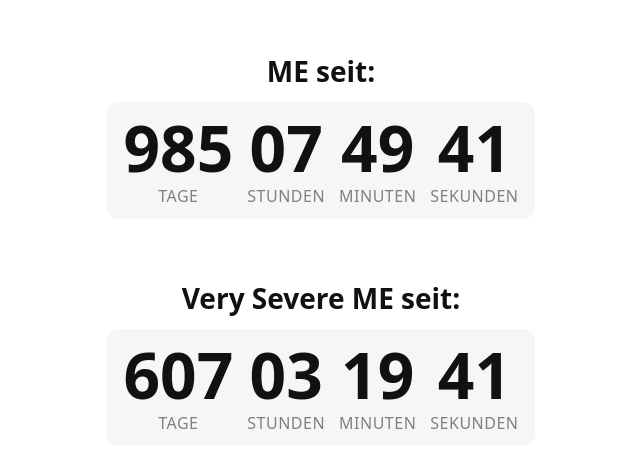
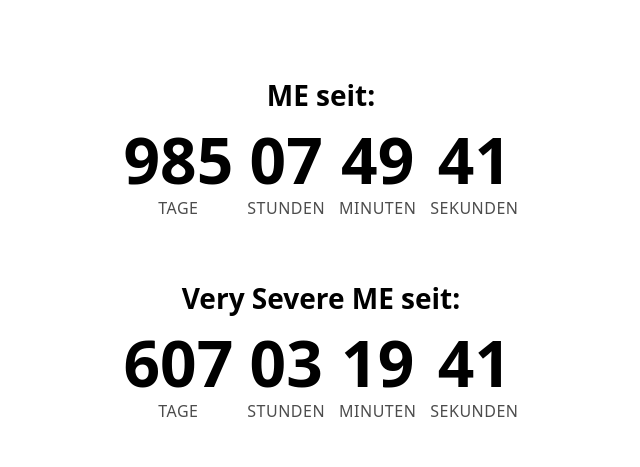
Before and after one commit to ConMe58/ME-Timer-, a plain HTML site: page index.html in a window 1280 px wide. Shown: the part 171-638 px from the top of the page, without its empty margins (319-959 px from the left). Drawn offline with Linux system fonts and the light colour scheme.

Commit message:
index.html aktualisieren

```diff
--- a/index.html
+++ b/index.html
@@ -1,39 +1,31 @@
-<!DOCTYPE html>
+ <!DOCTYPE html>
 <html lang="de">
 <head>
-  <meta charset="UTF-8" />
-  <meta name="viewport" content="width=device-width, initial-scale=1" />
+  <meta charset="UTF-8">
+  <meta name="viewport" content="width=device-width, initial-scale=1">
   <title>ME Timer</title>
 
-  <!-- Sagt Browsern, dass die Seite beides korrekt unterstützt -->
+  <!-- System-Theme berücksichtigen -->
   <meta name="color-scheme" content="light dark" />
-
-  <!-- Dynamische Adressleistenfarbe für Light/Dark -->
   <meta name="theme-color" media="(prefers-color-scheme: light)" content="#ffffff" />
-  <meta name="theme-color" media="(prefers-color-scheme: dark)"  content="#220000" />
+  <meta name="theme-color" media="(prefers-color-scheme: dark)"  content="#000000" />
 
   <style>
-    /* Basis: Variablen für Farben & Abstände */
     :root {
       --bg: #ffffff;
-      --fg: #111111;
-      --muted: rgba(0,0,0,0.6);
-      --gap: 60px;
-      --accent-bg: #f6f6f6;
+      --fg: #000000;
+      --muted: rgba(0,0,0,0.7);
     }
-    /* Automatisch Dark Theme, wenn Gerät dark nutzt */
     @media (prefers-color-scheme: dark) {
       :root {
-        --bg: #220000;          /* dein dunkles Rot-Braun */
+        --bg: #000000;
         --fg: #ffffff;
-        --muted: rgba(255,255,255,0.75);
-        --accent-bg: #2a0a0a;
+        --muted: rgba(255,255,255,0.7);
       }
     }
 
-    /* Grundlayout */
-    html, body { height: 100%; }
-    body {
+    html, body {
+      height: 100%;
       margin: 0;
       background: var(--bg);
       color: var(--fg);
@@ -42,26 +34,20 @@
       flex-direction: column;
       align-items: center;
       justify-content: center;
-      gap: var(--gap);
-      min-height: 100vh;
+      gap: 60px;
       padding: 20px;
       text-align: center;
     }
 
-    /* Blöcke */
     .block { display: flex; flex-direction: column; gap: 12px; }
     h2 { margin: 0; font-size: clamp(18px, 4vw, 28px); font-weight: 700; }
 
-    /* Timer-Zeile: vier Spalten (Tage / Stunden / Minuten / Sekunden) */
     .timer {
       display: grid;
       grid-template-columns: auto auto auto auto;
       gap: 14px;
       justify-content: center;
       align-items: end;
-      background: var(--accent-bg);
-      padding: 12px 16px;
-      border-radius: 12px;
     }
 
     .col { display: flex; flex-direction: column; align-items: center; }
@@ -69,11 +55,10 @@
       font-size: clamp(24px, 10vw, 64px);
       font-weight: 800;
       line-height: 1.05;
-      white-space: nowrap; /* alles in einer Zeile */
+      white-space: nowrap;
     }
     .label {
       font-size: clamp(10px, 3vw, 16px);
-      opacity: 0.8;
       color: var(--muted);
       margin-top: 4px;
       letter-spacing: 0.5px;
@@ -83,26 +68,25 @@
 <body>
   <div class="block">
     <h2>ME seit:</h2>
-    <div class="timer" aria-label="ME seit – Zeit seit Beginn">
-      <div class="col"><div id="d1" class="num" aria-label="Tage">0</div><div class="label">TAGE</div></div>
-      <div class="col"><div id="h1" class="num" aria-label="Stunden">00</div><div class="label">STUNDEN</div></div>
-      <div class="col"><div id="m1" class="num" aria-label="Minuten">00</div><div class="label">MINUTEN</div></div>
-      <div class="col"><div id="s1" class="num" aria-label="Sekunden">00</div><div class="label">SEKUNDEN</div></div>
+    <div class="timer">
+      <div class="col"><div id="d1" class="num">0</div><div class="label">TAGE</div></div>
+      <div class="col"><div id="h1" class="num">00</div><div class="label">STUNDEN</div></div>
+      <div class="col"><div id="m1" class="num">00</div><div class="label">MINUTEN</div></div>
+      <div class="col"><div id="s1" class="num">00</div><div class="label">SEKUNDEN</div></div>
     </div>
   </div>
 
   <div class="block">
     <h2>Very Severe ME seit:</h2>
-    <div class="timer" aria-label="Very Severe ME seit – Zeit seit Beginn">
-      <div class="col"><div id="d2" class="num" aria-label="Tage">0</div><div class="label">TAGE</div></div>
-      <div class="col"><div id="h2" class="num" aria-label="Stunden">00</div><div class="label">STUNDEN</div></div>
-      <div class="col"><div id="m2" class="num" aria-label="Minuten">00</div><div class="label">MINUTEN</div></div>
-      <div class="col"><div id="s2" class="num" aria-label="Sekunden">00</div><div class="label">SEKUNDEN</div></div>
+    <div class="timer">
+      <div class="col"><div id="d2" class="num">0</div><div class="label">TAGE</div></div>
+      <div class="col"><div id="h2" class="num">00</div><div class="label">STUNDEN</div></div>
+      <div class="col"><div id="m2" class="num">00</div><div class="label">MINUTEN</div></div>
+      <div class="col"><div id="s2" class="num">00</div><div class="label">SEKUNDEN</div></div>
     </div>
   </div>
 
   <script>
-    // Startdaten (Deutschland, Winterzeiten bereits mit +01:00)
     const start1 = new Date("2022-12-10T12:00:00+01:00");
     const start2 = new Date("2023-12-23T16:30:00+01:00");
     const pad = n => String(n).padStart(2, "0");
```
